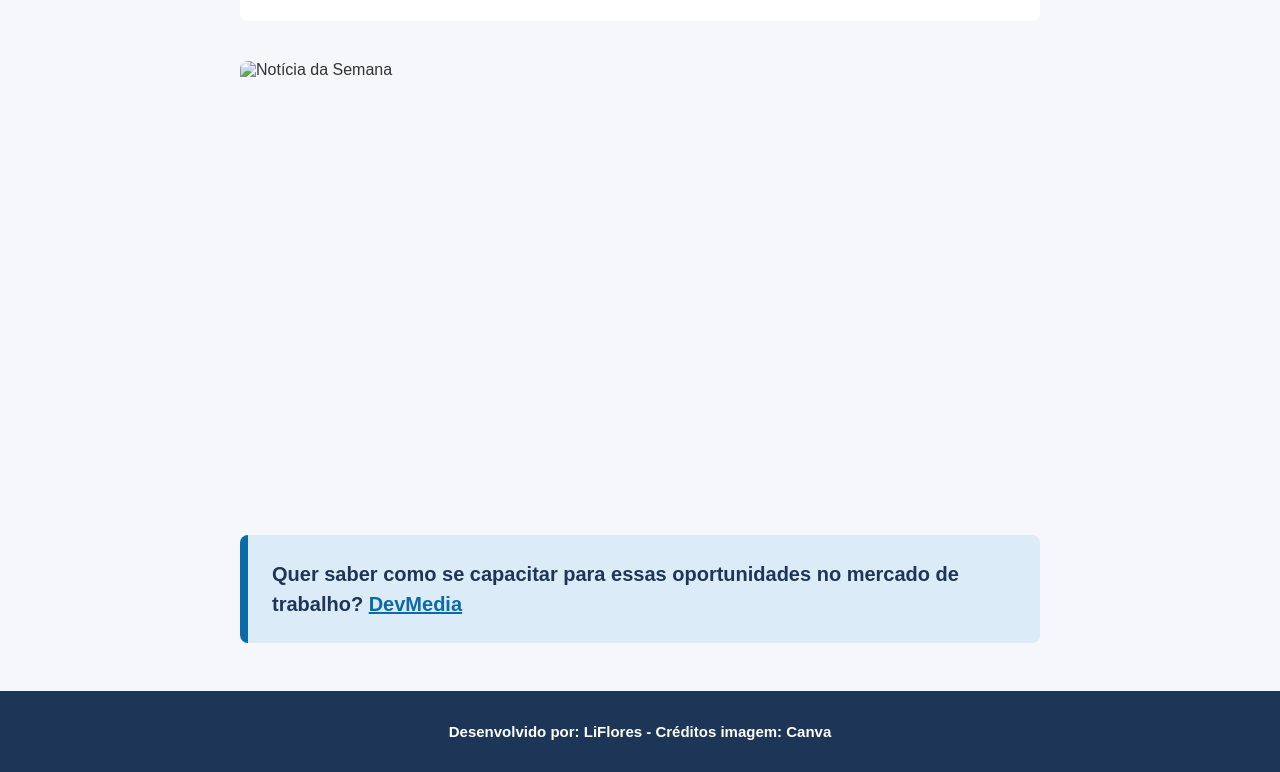
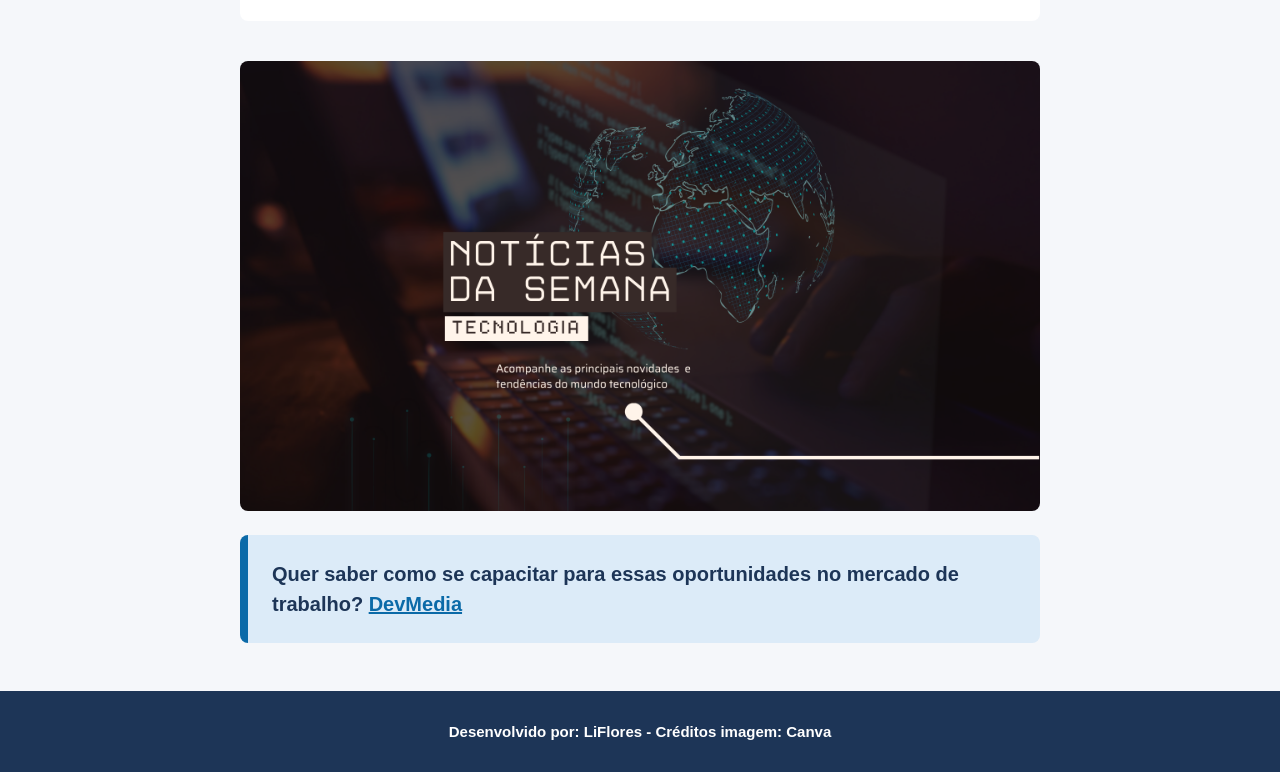
Before and after one commit to liflores-ubuntu/meuprojetovscodetec, a plain HTML site: page index.html in a window 1280 px wide. Shown: the part 1165-1937 px from the top of the page. Drawn offline with Linux system fonts and the light colour scheme.

Commit message:
Fix image source path in index.html

```diff
--- a/index.html
+++ b/index.html
@@ -124,7 +124,7 @@
         </P>
     </div>
 
-        <img src="imagem/noticiassemana.png" alt="Notícia da Semana" width="1344px" height="756px">
+        <img src="noticiassemana.png" alt="Notícia da Semana" width="1344px" height="756px">
 
 
         <p>
```
